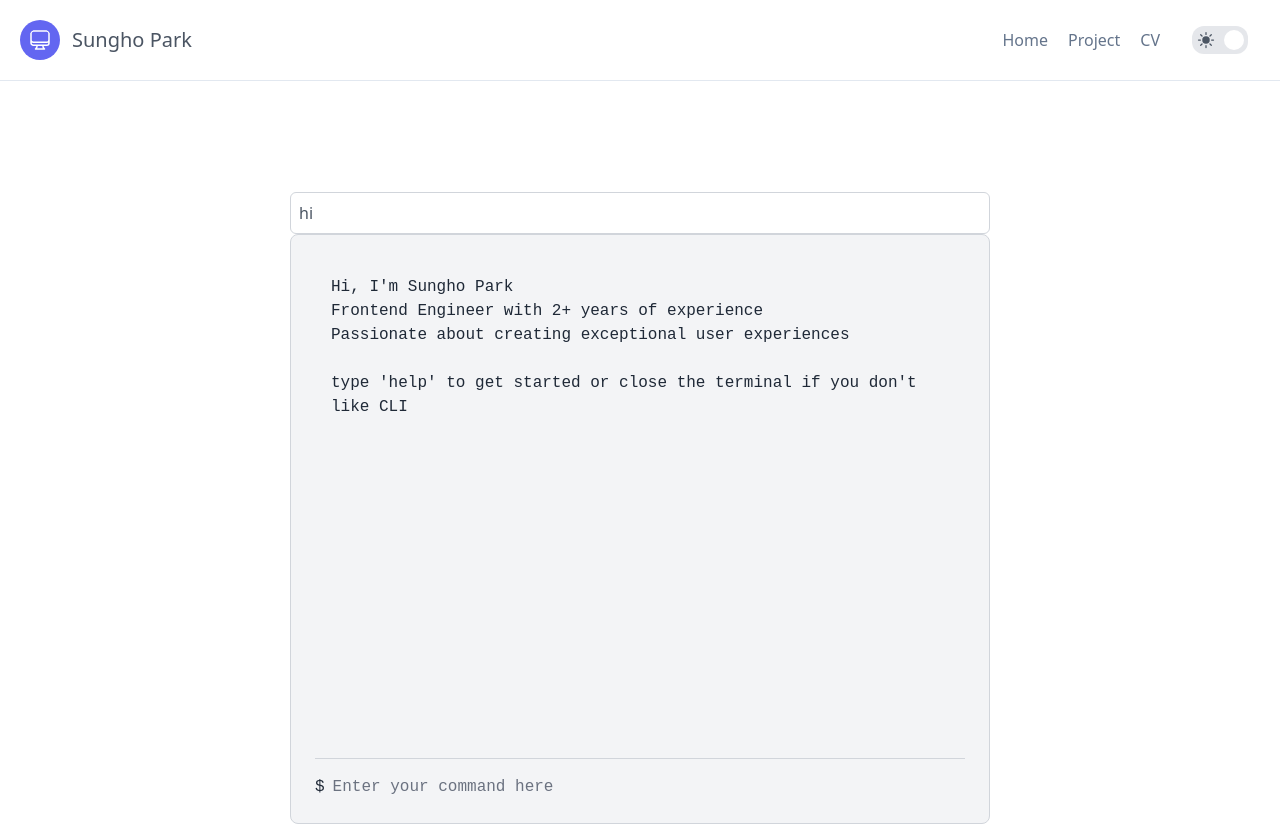
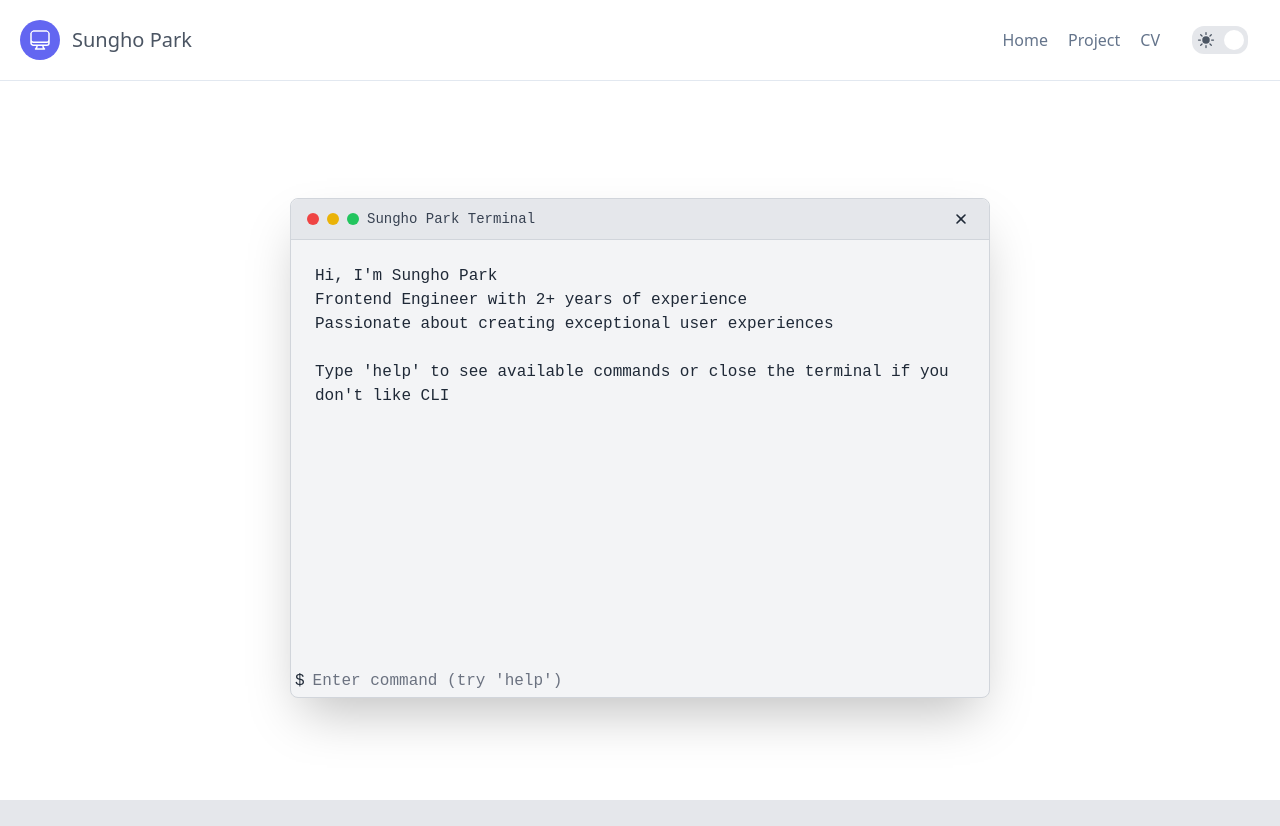
Before and after one commit to psh320/sungho-park, a Next.js app: page / in a window 1280 px wide. Shown: the top 826 px of the page. Built offline with nearby package versions, Linux system fonts and the light colour scheme.

Commit message:
save work for terminal

```diff
--- a/src/components/Home/Terminal.tsx
+++ b/src/components/Home/Terminal.tsx
@@ -1,22 +1,36 @@
-import { useState, useEffect, useRef } from "react";
+import { useState, useEffect, useRef, useMemo } from "react";
 import { useTheme } from "next-themes";
 
-export default function Introduction() {
+interface TerminalProps {
+  isVisible: boolean;
+  onClose: () => void;
+}
+
+// Move availableCommands outside component to prevent recreation
+const AVAILABLE_COMMANDS = ["about", "skills", "experience", "help", "clear"];
+
+export default function Terminal({ isVisible, onClose }: TerminalProps) {
   const [typedText, setTypedText] = useState("");
   const [command, setCommand] = useState("");
+  const [suggestions, setSuggestions] = useState<string[]>([]);
+  const [selectedSuggestion, setSelectedSuggestion] = useState(0);
+  const [isTyping, setIsTyping] = useState(true);
+
   const { theme } = useTheme();
-  const [isTyping, setIsTyping] = useState(true);
   const inputRef = useRef<HTMLInputElement>(null);
+  const terminalRef = useRef<HTMLDivElement>(null);
+
   useEffect(() => {
+    if (!isVisible) return;
+
     const introText = [
       "Hi, I'm Sungho Park",
       "Frontend Engineer with 2+ years of experience",
       "Passionate about creating exceptional user experiences",
       "",
-      "type 'help' to get started or close the terminal if you don't like CLI",
+      "Type 'help' to see available commands or close the terminal if you don't like CLI",
     ];
 
-    // Join all text with newlines to create one continuous string
     const fullText = introText.join("\n");
     let currentIndex = 0;
 
@@ -33,54 +47,160 @@ export default function Introduction() {
 
     const interval = setInterval(typeEffect, 20);
     return () => clearInterval(interval);
-  }, []);
+  }, [isVisible]);
 
-  const handleCommand = (e: any) => {
+  // Command autocomplete logic
+  useEffect(() => {
+    if (command.trim()) {
+      const filtered = AVAILABLE_COMMANDS.filter((cmd) =>
+        cmd.toLowerCase().startsWith(command.toLowerCase())
+      );
+      setSuggestions(filtered);
+      setSelectedSuggestion(0);
+    } else {
+      setSuggestions([]);
+    }
+  }, [command]);
+
+  const handleCommand = (e: React.FormEvent) => {
     e.preventDefault();
-    if (command.trim() === "about") {
-      setTypedText("Frontend Developer skilled in React and TypeScript.");
-    } else if (command.trim() === "skills") {
-      setTypedText(
-        "Skills: HTML, CSS, JavaScript, React, TypeScript, Git, and more."
+    const cmd = command.trim().toLowerCase();
+
+    let response = "";
+    switch (cmd) {
+      case "about":
+        response =
+          "Frontend Engineer with 2+ years of experience specializing in React, TypeScript, and modern web technologies. Passionate about creating exceptional user experiences and writing clean, maintainable code.";
+        break;
+      case "skills":
+        response =
+          "Technical Skills:\n• Frontend: React, TypeScript, JavaScript, HTML5, CSS3, Tailwind CSS\n• Tools: Git, Webpack, Vite, npm/yarn\n• Other: RESTful APIs, Responsive Design, Performance Optimization";
+        break;
+      case "experience":
+        response =
+          "Professional Experience:\n• 2+ years as Frontend Engineer\n• Specialized in building user-friendly interfaces\n• Experience with modern development workflows\n• Focus on performance and accessibility";
+        break;
+      case "help":
+        response =
+          "Available commands:\n• about - Learn more about me\n• skills - View my technical skills\n• experience - See my work experience\n• clear - Clear the terminal\n• help - Show this help message";
+        break;
+      case "clear":
+        setTypedText("");
+        setCommand("");
+        return;
+      default:
+        response = `Command '${command}' not found. Type 'help' to see available commands.`;
+    }
+
+    setTypedText((prev) => prev + `\n$ ${command}\n${response}\n`);
+    setCommand("");
+    setSuggestions([]);
+  };
+
+  const handleKeyDown = (e: React.KeyboardEvent) => {
+    if (suggestions.length > 0) {
+      if (e.key === "Tab") {
+        e.preventDefault();
+        setCommand(suggestions[selectedSuggestion]);
+        setSuggestions([]);
+      } else if (e.key === "ArrowDown") {
+        e.preventDefault();
+        setSelectedSuggestion((prev) =>
+          prev < suggestions.length - 1 ? prev + 1 : 0
         );
-    } else if (command.trim() === "experience") {
-      setTypedText(
-        "Experience: 2 years in frontend development, specializing in user-friendly interfaces."
-      );
-    } else {
-      setTypedText(
-        "Command not recognized. Try 'about', 'skills', or 'experience'."
+      } else if (e.key === "ArrowUp") {
+        e.preventDefault();
+        setSelectedSuggestion((prev) =>
+          prev > 0 ? prev - 1 : suggestions.length - 1
         );
       }
-    setCommand("");
+    }
   };
 
+  if (!isVisible) return null;
+
   return (
-    <div className="flex flex-col items-center justify-center w-full">
-      <div className="flex justify-between items-center border border-gray-300 dark:border-gray-700 rounded-md p-2 w-[700px]">
-        <span>hi</span>
+    <div className="flex items-center justify-center min-h-screen pt-24">
+      <div
+        ref={terminalRef}
+        className="bg-gray-100 dark:bg-gray-900 rounded-lg shadow-2xl border border-gray-300 dark:border-gray-700 vt323-regular text-gray-800 dark:text-green-500 w-[700px] h-[500px] flex flex-col"
+      >
+        {/* Terminal Header */}
+        <div className="flex items-center justify-between bg-gray-200 dark:bg-gray-800 px-4 py-2 border-b border-gray-300 dark:border-gray-600 rounded-t-lg">
+          <div className="flex items-center space-x-2">
+            <div className="flex space-x-2">
+              <div className="w-3 h-3 bg-red-500 rounded-full"></div>
+              <div className="w-3 h-3 bg-yellow-500 rounded-full"></div>
+              <div className="w-3 h-3 bg-green-500 rounded-full"></div>
             </div>
-      <div className="bg-gray-100 dark:bg-gray-900 text-gray-800 dark:text-green-500 p-6 rounded-lg shadow-lgmt-10 vt323-regular w-[700px] border border-gray-300 dark:border-gray-700">
-        <div className="text-left whitespace-pre-line min-h-[500px] border-b border-gray-300 dark:border-green-500 mb-4 p-4">
+            <span className="text-sm font-medium text-gray-700 dark:text-gray-300 ml-4">
+              Sungho Park Terminal
+            </span>
+          </div>
+
+          <div className="flex items-center space-x-2">
+            <button
+              onClick={onClose}
+              className="p-1 hover:bg-red-500 hover:text-white rounded"
+              title="Close Terminal"
+            >
+              <svg className="w-4 h-4" fill="currentColor" viewBox="0 0 20 20">
+                <path
+                  fillRule="evenodd"
+                  d="M4.293 4.293a1 1 0 011.414 0L10 8.586l4.293-4.293a1 1 0 111.414 1.414L11.414 10l4.293 4.293a1 1 0 01-1.414 1.414L10 11.414l-4.293 4.293a1 1 0 01-1.414-1.414L8.586 10 4.293 5.707a1 1 0 010-1.414z"
+                  clipRule="evenodd"
+                />
+              </svg>
+            </button>
+          </div>
+        </div>
+        {/* Terminal Content */}
+        <div className="flex-1 flex flex-col p-6 overflow-y-auto ">
+          <div className="flex-1 whitespace-pre-line mb-4">
             {typedText}
-          {isTyping && (
-            <span className="animate-pulse text-gray-800 dark:text-green-500 ml-1">
-              |
-            </span>
+            {isTyping && <span className="animate-pulse ml-1">|</span>}
+          </div>
+        </div>
+
+        {/* Command Input */}
+        <div className="relative">
+          {suggestions.length > 0 && (
+            <div className="absolute bottom-full left-0 mb-1 bg-gray-200 dark:bg-gray-800 border border-gray-300 dark:border-gray-600 rounded shadow-lg">
+              {suggestions.map((suggestion, index) => (
+                <div
+                  key={suggestion}
+                  className={`px-3 py-1 cursor-pointer ${
+                    index === selectedSuggestion
+                      ? "bg-blue-500 text-white"
+                      : "hover:bg-gray-300 dark:hover:bg-gray-700"
+                  }`}
+                  onClick={() => {
+                    setCommand(suggestion);
+                    setSuggestions([]);
+                    inputRef.current?.focus();
+                  }}
+                >
+                  {suggestion}
+                </div>
+              ))}
+            </div>
           )}
-        </div>
-        <form onSubmit={handleCommand} className="flex items-center">
-          <span className="text-gray-800 dark:text-green-500 mr-2">$</span>
+
+          <form onSubmit={handleCommand} className="flex items-center p-1">
+            <span className="mr-2">$</span>
             <input
+              ref={inputRef}
               type="text"
-            ref={inputRef}
               value={command}
               onChange={(e) => setCommand(e.target.value)}
-            placeholder="Enter your command here"
-            className="bg-transparent text-gray-800 dark:text-green-500 outline-none w-full placeholder-gray-500 dark:placeholder-green-400"
+              onKeyDown={handleKeyDown}
+              placeholder="Enter command (try 'help')"
+              className="bg-transparent outline-none flex-1 placeholder-gray-500 dark:placeholder-green-300"
+              autoFocus
             />
           </form>
         </div>
       </div>
+    </div>
   );
 }
--- a/src/pages/index.tsx
+++ b/src/pages/index.tsx
@@ -1,6 +1,7 @@
 import Head from "next/head";
 import Image from "next/image";
 import { Inter } from "next/font/google";
+import { useState } from "react";
 import Terminal from "@/components/Home/Terminal";
 import Skills from "@/components/Home/Skills";
 import { useRouter } from "next/router";
@@ -9,12 +10,39 @@ const inter = Inter({ subsets: ["latin"] });
 
 export default function Home() {
   const route = useRouter();
+  const [isTerminalVisible, setIsTerminalVisible] = useState(true);
+
+  const handleCloseTerminal = () => {
+    setIsTerminalVisible(false);
+  };
+
+  const handleOpenTerminal = () => {
+    setIsTerminalVisible(true);
+  };
+
   return (
+    <>
+      {/* Terminal Component */}
+      <Terminal isVisible={isTerminalVisible} onClose={handleCloseTerminal} />
+
+      {/* Original UI - only show when terminal is closed */}
+      {!isTerminalVisible && (
         <section className="flex min-h-screen flex-col text-gray-600 body-font items-center justify-center pt-24">
           <div className="container mx-auto flex px-5 py-24 md:flex-row flex-col items-center rounded-md">
-        <Terminal />
-      </div>
-      <div className="flex justify-center">
+            <div className="text-center">
+              <h1 className="title-font sm:text-4xl text-3xl mb-4 font-medium text-gray-900 dark:text-white">
+                Hi, I&apos;m Sungho Park
+              </h1>
+              <p className="mb-8 leading-relaxed text-lg">
+                Frontend Engineer with 2+ years of experience
+              </p>
+              <div className="flex justify-center space-x-4">
+                <button
+                  className="inline-flex text-white bg-green-500 border-0 py-2 px-6 focus:outline-none hover:bg-green-600 rounded text-lg"
+                  onClick={handleOpenTerminal}
+                >
+                  Open Terminal
+                </button>
                 <button
                   className="inline-flex text-white bg-indigo-500 border-0 py-2 px-6 focus:outline-none hover:bg-indigo-600 rounded text-lg"
                   onClick={() => route.push("./project")}
@@ -22,10 +50,15 @@ export default function Home() {
                   Go to Projects
                 </button>
               </div>
+            </div>
+          </div>
+
           <div className="container">
-        <h1 className="font-bold text-4xl p-5">Skills</h1>
+            <h1 className="font-bold text-4xl p-5 text-center">Skills</h1>
             <Skills />
           </div>
         </section>
+      )}
+    </>
   );
 }
```
Lines whose indentation alone changed are shown as unchanged.
